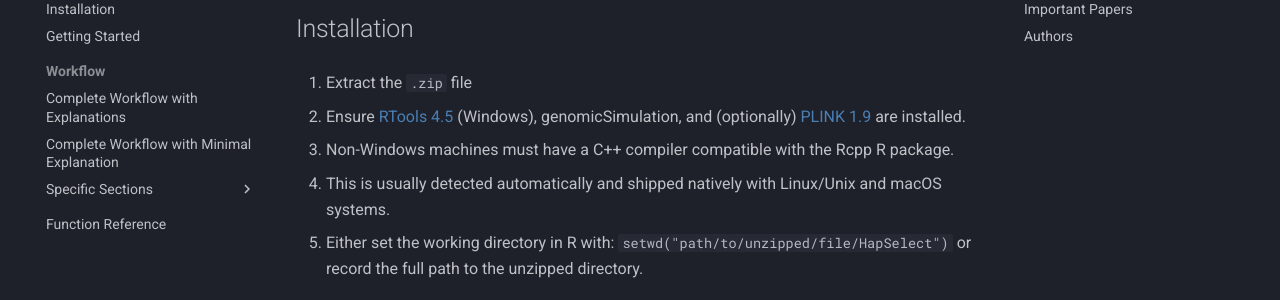
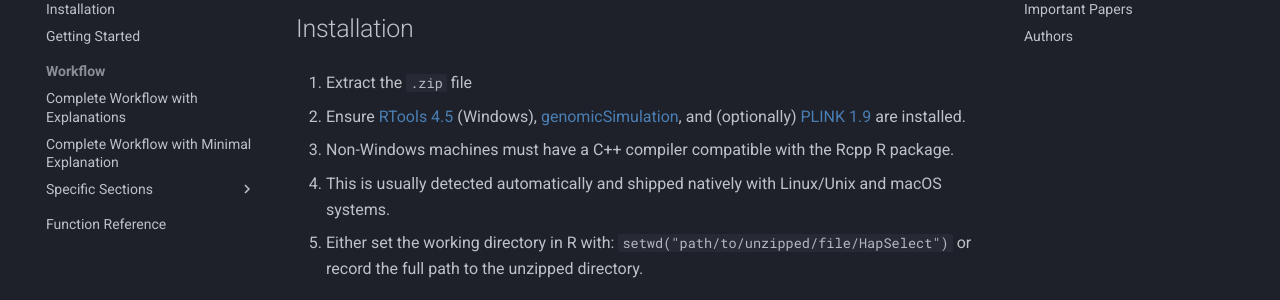
Before and after one commit to wrshf7/HapSelect-Docs, an MkDocs documentation site: the page built from docs/index.md, in a window 1280 px wide and 900 px high, scrolled down 958 px. Shown: the part 153-453 px from the top of the window. Built offline with MkDocs 1.6.1 and Material for MkDocs 9.7.7, drawn with Linux system fonts in a browser that asks for light colours; comment, search, counter and statistics services are not loaded; part of the change alters nothing that is shown.

```diff
--- a/docs/index.md
+++ b/docs/index.md
@@ -21,7 +21,7 @@ See the [Overview](overview.md) for a full explanation of the method, or jump to
 ## Installation
 1. Extract the `.zip` file
 
-2. Ensure [RTools 4.5](https://cran.r-project.org/bin/windows/Rtools/rtools45/rtools.html) (Windows), genomicSimulation, and (optionally) [PLINK 1.9](https://www.cog-genomics.org/plink/) are installed.
+2. Ensure [RTools 4.5](https://cran.r-project.org/bin/windows/Rtools/rtools45/rtools.html) (Windows), [genomicSimulation](https://github.com/vllrs/genomicSimulation), and (optionally) [PLINK 1.9](https://www.cog-genomics.org/plink/) are installed.
    - Non-Windows machines must have a C++ compiler compatible with the Rcpp R package.
    - This is usually detected automatically and shipped natively with Linux/Unix and macOS systems.
 
```
